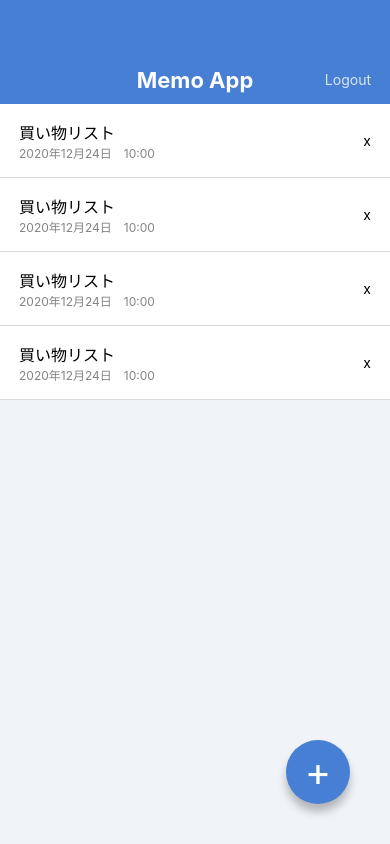
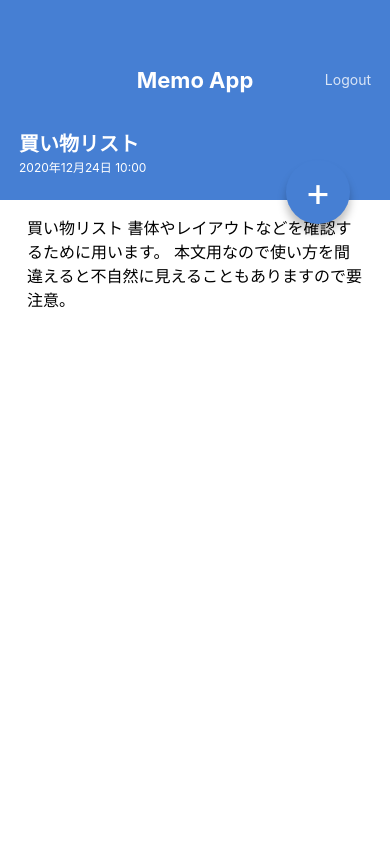
Before and after one commit to kawasaki75/MemoApp3, a React Native app: screen / in a window 390 px wide. Built offline with nearby package versions, Linux system fonts and the light colour scheme.

Commit message:
Create MemoDetailScreen

```diff
--- a/App.jsx
+++ b/App.jsx
@@ -1,23 +1,10 @@
-import { StatusBar } from 'expo-status-bar';
-import { StyleSheet, View } from 'react-native';
+import React from 'react';
 
-import AppBar from './src/components/AppBar';
-import MemoList from './src/components/MemoList';
-import CircleButton from './src/components/CircleButton';
+import MemoListScreen from './src/screens/MemoListScreen';
+import MemoDetailScreen from './src/screens/MemoDetailScreen';
 
 export default function App() {
   return (
-    <View style={styles.container}>
-      <AppBar />
-      <MemoList />
-      <CircleButton>+</CircleButton>
-    </View>
+  <MemoDetailScreen />
   );
 }
-
-const styles = StyleSheet.create({
-  container: {
-    flex: 1,
-    backgroundColor: '#F0F4F8',
-  },
-});
--- a/src/components/CircleButton.jsx
+++ b/src/components/CircleButton.jsx
@@ -1,18 +1,23 @@
 import React from "react";
 import {View,Text,StyleSheet} from 'react-native';
-import {string} from 'prop-types';
+import {string, shape} from 'prop-types';
 
 export default function CircleButton(props) {
-    const {children}=props;
+    const {children, style}=props;
     return (
-     <View style={styles.circleButtom}>
+     <View style={[styles.circleButtom, style]}>
         <Text style={styles.circleButtomLabel}>{children}</Text>
      </View>
     );
 }
 
 CircleButton.protoTypes = {
-    children: string.isRequired
+    children: string.isRequired,
+    style: shape(),
+};
+
+CircleButton.defaultproto = {
+    style: null,
 };
 
 const styles = StyleSheet.create({
--- /dev/null
+++ b/src/screens/MemoDetailScreen.jsx
@@ -0,0 +1,58 @@
+import React from 'react';
+import { View,ScrollView,Text,StyleSheet } from 'react-native';
+
+import AppBar from '../components/AppBar';
+import CircleButton from '../components/CircleButton';
+
+export default function MemoDetailScreen() {
+    return (
+        <View style={styles.container}>
+            <AppBar />
+            <View style={styles.memoHeader}>
+                <Text style={styles.memoTitle}>買い物リスト</Text>
+                <Text style={styles.memoDate}>2020年12月24日 10:00</Text>
+            </View>
+            <ScrollView style={styles.memoBody}>
+                <Text style={styles.memoText}>
+                    買い物リスト
+                    書体やレイアウトなどを確認するために用います。
+                    本文用なので使い方を間違えると不自然に見えることもありますので要注意。
+                </Text>
+            </ScrollView>
+            <CircleButton style={{ top:160 , bottom: 'auto' }}>+</CircleButton>
+        </View>
+    );
+}
+
+const styles = StyleSheet.create({
+    container: {
+      flex: 1,
+      backgroundColor: '#ffffff',
+    },
+    memoHeader: {
+        backgroundColor: '#467FD3',
+        height: 96,
+        justifyContent: 'center',
+        paddingVertical: 24,
+        paddingHorizontal: 19,
+    },
+    memoTitle: {
+        color: '#ffffff',
+        fontSize: 20,
+        lineHeight: 32,
+        fontWeight: 'bold',
+    },
+    memoDate: {
+        color: '#ffffff',
+        fontSize: 12,
+        lineHeight: 16,
+    },
+    memoBody: {
+        paddingVertical: 16,
+        paddingHorizontal: 27,
+    },
+    memoText: {
+        fontSize: 16,
+        lineHeight: 24,
+    },
+  });
--- /dev/null
+++ b/src/screens/MemoListScreen.jsx
@@ -0,0 +1,23 @@
+import React from 'react';
+import {View,StyleSheet} from 'react-native';
+
+import AppBar from '../components/AppBar';
+import MemoList from '../components/MemoList';
+import CircleButton from '../components/CircleButton';
+
+export default function MemoListScreen() {
+    return(
+     <View style={styles.container}>
+      <AppBar />
+      <MemoList />
+      <CircleButton>+</CircleButton>
+     </View>
+  );
+}
+
+const styles = StyleSheet.create({
+  container: {
+    flex: 1,
+    backgroundColor: '#F0F4F8',
+  },
+})
```
